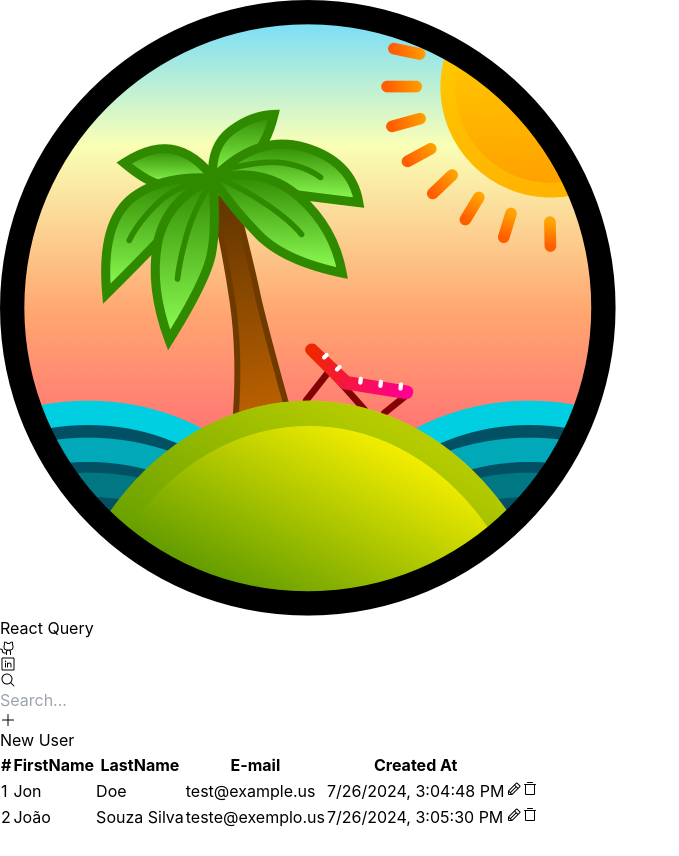
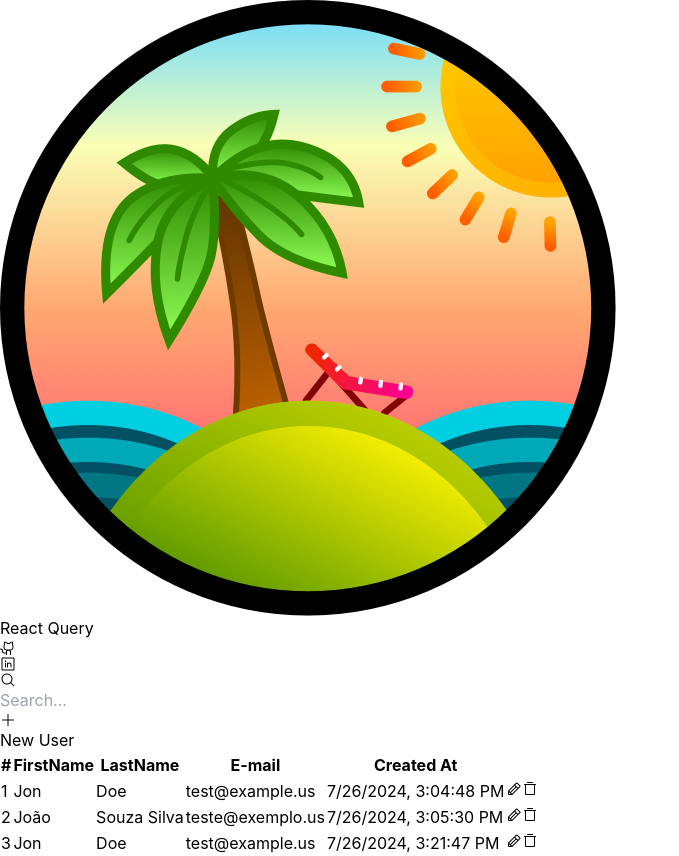
Before and after one commit to manuelbento19/tanstack-query, a React (Vite) app: page / in a window 1280 px wide. Shown: the whole page, without its empty margins (0-679 px from the left). Before the commit the page ends 830 px from the top, so only its background shows below. Built offline with nearby package versions, Linux system fonts and the light colour scheme; data requests are answered from the project's data file.

Commit message:
feat: Search

```diff
--- a/database/index.json
+++ b/database/index.json
@@ -13,6 +13,13 @@
       "lastName": "Souza Silva",
       "email": "teste@exemplo.us",
       "created_at": "2024-07-26T15:05:30.360Z"
+    },
+    {
+      "id": "c3ed",
+      "firstName": "Jon",
+      "lastName": "Doe",
+      "email": "test@example.us",
+      "created_at": "2024-07-26T15:21:47.462Z"
     }
   ]
 }
--- a/src/app/pages/home/index.tsx
+++ b/src/app/pages/home/index.tsx
@@ -17,6 +17,7 @@ const SOCIAL_MEDIAS = [
 
 export function Home() {
   const [showAddModal,setShowAddModal] = useState(false);
+  const [search,setSearch] = useState("");
 
   const openModal = () => setShowAddModal(true);
   const closeModal = () => setShowAddModal(false);
@@ -45,14 +46,14 @@ export function Home() {
           <header className="flex items-center justify-between">
             <div className="relative flex items-center w-full max-w-[250px] rounded-md border shadow-lg">
               <MagnifyingGlass className="absolute left-2 block size-5 text-gray-400"/>
-              <input type="text" className="h-10 w-full pr-3 pl-12 text-sm text-slate-600 rounded-md outline-none focus:ring-2" placeholder="Search..." />
+              <input value={search} onChange={e=>setSearch(e.target.value)} type="text" className="h-10 w-full pr-3 pl-12 text-sm text-slate-600 rounded-md outline-none focus:ring-2" placeholder="Search..." />
             </div>
             <button onClick={openModal} className="inline-flex gap-2 items-center justify-center rounded-xl bg-gradient-to-r from-orange-600 to-orange-500 py-3 px-5 text-sm font-medium text-white shadow-xl shadow-gray-400/75 transition-transform duration-200 hover:scale-[1.01]">
               <Plus className='size-4'/>
               New User
             </button>
           </header>
-          <Table/>
+          <Table search={search}/>
         </div>
       </main>
       {showAddModal && <UserModal.Create close={closeModal}/>}
--- a/src/app/pages/home/partials/table.tsx
+++ b/src/app/pages/home/partials/table.tsx
@@ -3,7 +3,11 @@ import { UserService } from '../../../../services/user';
 import { useMutation, useQuery, useQueryClient } from '@tanstack/react-query';
 import toast from 'react-hot-toast';
 
-export default function Table() {
+type Props = {
+    search: string;
+}
+
+export default function Table({search}:Props) {
     const userService = new UserService();
     const queryClient = useQueryClient();
 
@@ -32,7 +36,7 @@ export default function Table() {
                 </tr>
                 </thead>
                 <tbody className="text-gray-500 divide-y divide-gray-200/80">
-                {data?.map((item,index)=>(
+                {data?.filter(item=>JSON.stringify(item).toLowerCase().includes(search?.toLowerCase() ?? "")).map((item,index)=>(
                     <tr key={item.id}>
                         <td className="border-gray-200 bg-white px-5 py-5 text-sm">
                             <p className="whitespace-no-wrap">{index+1}</p>
```
